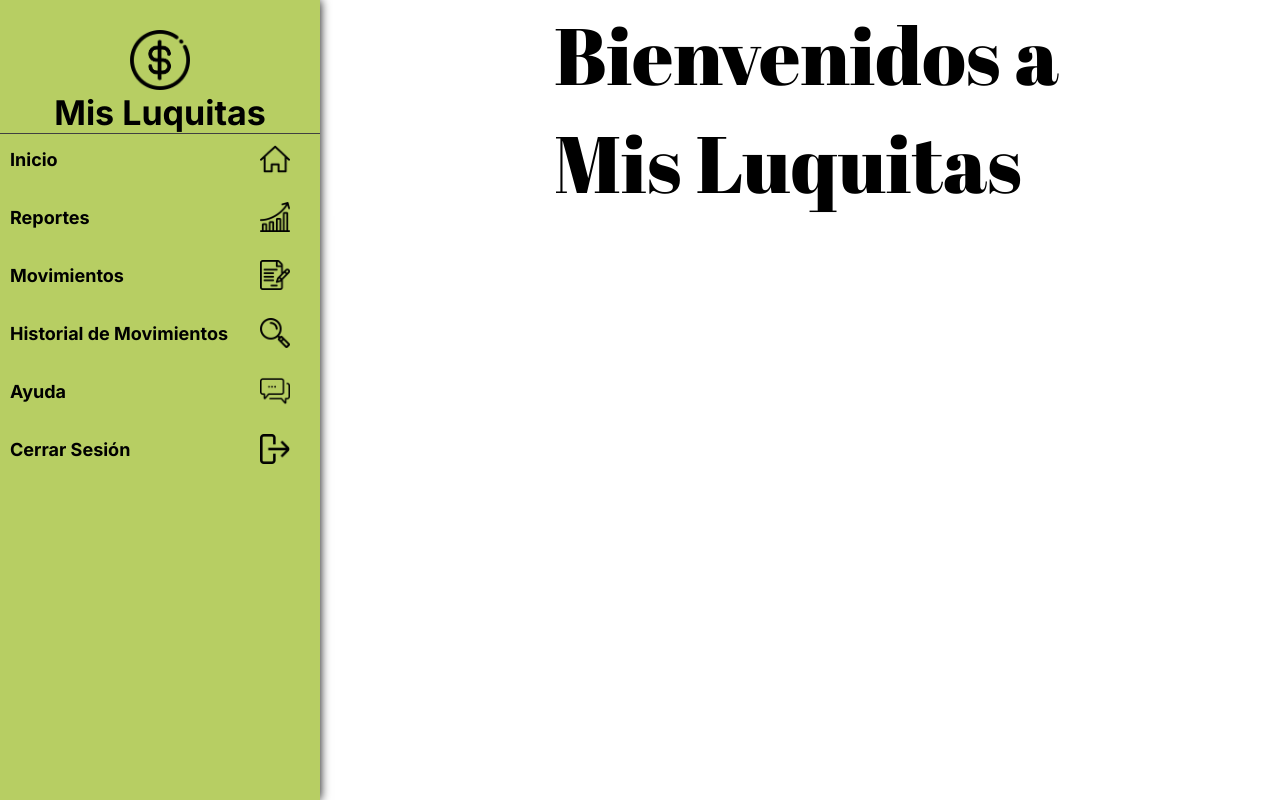
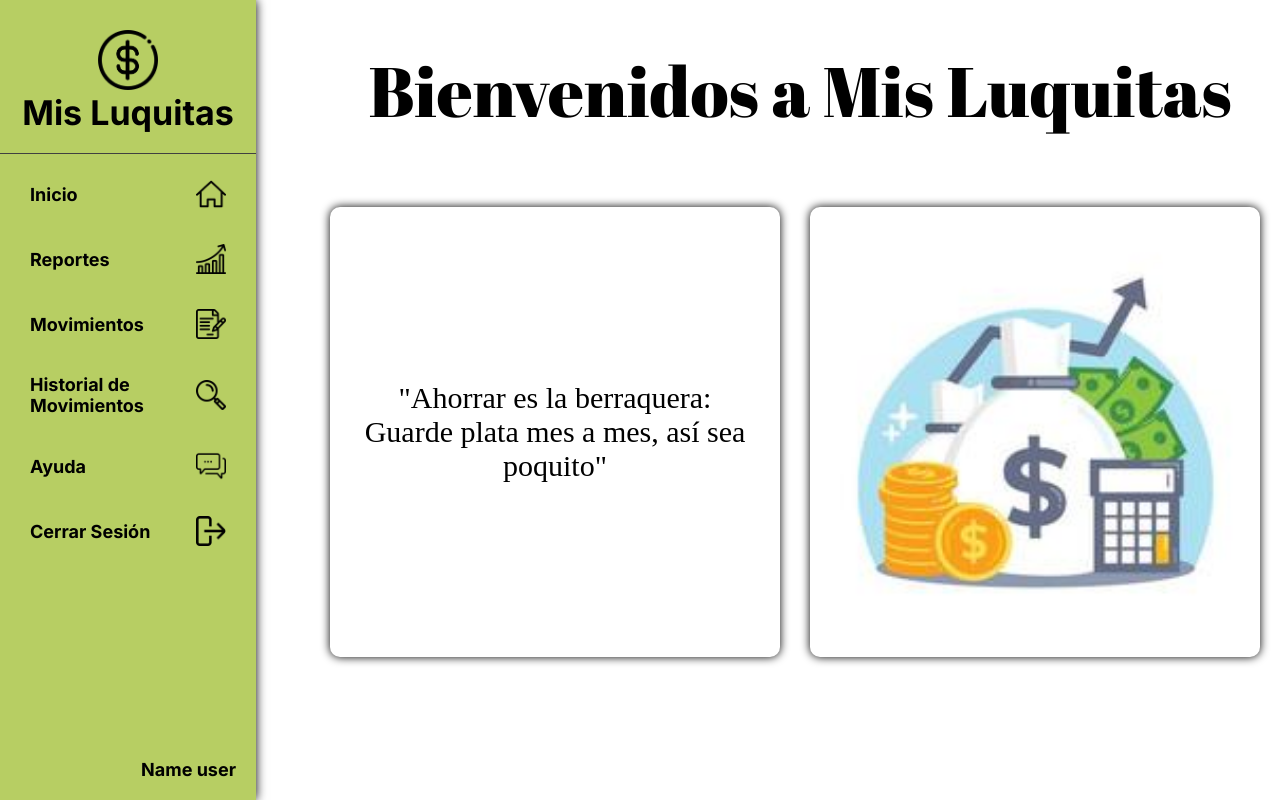
Before and after one commit to CamilaMontoya1786/DevOps-Grupo6-Fronted, a React (Vite) app in the folder Mis_luquitas/client/: page /Home in a window 1280 px wide. Built offline with nearby package versions, Linux system fonts and the light colour scheme.

Commit message:
creacion de la vista Home y actualizacion del Navbar

```diff
--- a/Mis_luquitas/client/src/components/Navbar.jsx
+++ b/Mis_luquitas/client/src/components/Navbar.jsx
@@ -9,9 +9,7 @@ import lupa from "../imagine/lupa.png";
 import ayuda from "../imagine/ayuda.png";
 import cerrarsesion from "../imagine/cerrarsesion.png";
 
-
 function Navbar() {
-
   return (
     <div className={styles.left}>
       <nav className={styles.navbar}>
@@ -47,6 +45,9 @@ function Navbar() {
             <img src={cerrarsesion} />
           </li>
         </ul>
+        <div className={styles.User}>
+          <span className={styles.UserName}>Name user</span>
+        </div>
       </nav>
     </div>
   );
--- a/Mis_luquitas/client/src/page/Home.jsx
+++ b/Mis_luquitas/client/src/page/Home.jsx
@@ -1,17 +1,25 @@
-import React from 'react'
-import styles from "../styles/Home.module.css"
+import React from "react";
+import styles from "../styles/Home.module.css";
+import cerdito from "../imagine/cerdito.jpg";
 
 function Home() {
   return (
     <div className={styles.todo}>
       <div className={styles.header}>
-        <h2> Bienvenidos  a <br />  Mis Luquitas</h2>
+        <h2> Bienvenidos a Mis Luquitas</h2>
       </div>
-      <div className={styles.consejos}>
-
+      <div className={styles.content}>
+        <div className={styles.advice}>
+          <p className={styles.consejo}>
+            {" "}
+            "Ahorrar es la berraquera: Guarde plata mes a mes, así sea poquito"
+          </p>
+        </div>
+        <div className={styles.imagen}>
+        <img src={cerdito} alt="Descripción de la imagen" /></div>
       </div>
     </div>
-  )
+  );
 }
 
-export default Home
+export default Home;
--- a/Mis_luquitas/client/src/page/register.jsx
+++ b/Mis_luquitas/client/src/page/register.jsx
@@ -166,7 +166,8 @@ function Register() {
                 />
                 {showHelperMessage && (
                   <span className={styles.helper_message}>
-          La contraseña debe incluir al menos un número, una letra mayúscula, una letra minúscula y un carácter especial
+                    La contraseña debe incluir al menos un número, una letra
+                    mayúscula, una letra minúscula y un carácter especial
                   </span>
                 )}
                 {errors.password && (
--- a/Mis_luquitas/client/src/styles/Home.module.css
+++ b/Mis_luquitas/client/src/styles/Home.module.css
@@ -1,21 +1,59 @@
-@import url('https://fonts.googleapis.com/css2?family=Abril+Fatface&display=swap');
+@import url("https://fonts.googleapis.com/css2?family=Abril+Fatface&display=swap");
 
-.todo{
-    display: flex;
-    width: 74%;
-    height: 100hv;
-    background-color: rgb(255, 255, 255);
-    right: 0%;
-    position: absolute;
-    justify-content: center;
+.todo {
+  display: flex;
+  flex-direction: column; /* Cambiar a columna */
+  width: 75%;
+  height: 100%;
+  background-color: rgb(255, 255, 255);
+  right: 0%;
+  position: absolute;
+  align-items: center; /* Centra los hijos horizontalmente */
+  gap: 30px;
+}
 
+.header h2 {
+  font-size: 70px;
+  font-family: "Abril Fatface", serif;
+  font-weight: 400;
+  margin-bottom: 10px;
+  width: 100%;
+  margin-top: 5%;
+
+}
+
+.content {
+  display: flex;
+
+  width: 1000px;
+  height: 600px;
+}
+
+.advice {
+  display: flex;
+  background-color: #ffffff;
+  padding: 3%;
+  margin: 3%;
+  align-items: center; /* Opcional: centra el contenido verticalmente */
+  justify-content: center; /* Opcional: centra el contenido horizontalmente */
+  border-radius: 10px;
+  box-shadow: 0 0 10px rgba(0, 0, 0, 1);
+  width: 450px;
+  height: 450px;
+  text-align: center; /* Centra el texto horizontalmente */
+}
+.consejo {
+  font-size: 30px;
 
 
 }
 
-.header h2{
-    font-size: 80px;
-    font-family: "Abril Fatface", serif;
-  font-weight: 400;
-
+.imagen img {
+  display: flex;
+  width: 450px;
+  height: auto;
+  border-radius: 10px;
+  box-shadow: 0 0 10px rgba(0, 0, 0, 1);
+  padding: 3%;
+  margin-top: 30px;
 }
--- a/Mis_luquitas/client/src/styles/navbar.module.css
+++ b/Mis_luquitas/client/src/styles/navbar.module.css
@@ -2,7 +2,7 @@
 
 .left {
   background-color: #b7ce63;
-  width: 25%;
+  width: 20%;
   height: 100vh;
   box-shadow: 0 0 10px rgba(0, 0, 0, 1);
   font-family: "Inter", sans-serif;
@@ -18,11 +18,12 @@
   padding: 10px; /* Añade un poco de padding para crear un área clicable más grande */
   border-radius: 5px; /* Esquinas redondeadas */
   transition: background-color 0.3s; /* Suaviza la transición del color de fondo */
+  margin-top: 15px;
 }
 
 .Link li:hover {
   background-color: #d7ea8f; /* Color de fondo al pasar el mouse */
-  margin-left: -20px;
+  margin-left: -10px;
 }
 
 .Link li img {
@@ -38,7 +39,24 @@
   font-weight: bold; /* Aplica negrita a todo el texto */
   font-family: "Inter", sans-serif;
   display: block; /* Para que el área del enlace cubra todo el li */
-  width: 100%; /* Hace que el enlace ocupe todo el espacio del li */
+  width: 300px; /* Hace que el enlace ocupe todo el espacio del li */
+  margin-left: 20px;
+
+}
+
+.UserName {
+  color: black;
+  font-size: 18px;
+  font-weight: bold; /* Aplica negrita a todo el texto */
+  font-family: "Inter", sans-serif;
+  text-align: right; /* Alinea el texto a la derecha */
+}
+
+
+.User {
+  position: absolute; /* Permite posicionar el nombre de usuario */
+  bottom: 20px; /* Espacio desde la parte inferior */
+  right: 20px; /* Espacio desde la derecha */
 }
 
 .linea {
@@ -52,6 +70,7 @@
   flex-direction: column; /* Organiza los elementos en una columna */
   justify-content: center; /* Centra verticalmente */
   align-items: center; /* Centra horizontalmente */
+  margin-bottom: 20px;
 }
 
 .header img {
```
Also changed, not shown: Mis_luquitas/client/src/imagine/cerdito.jpg (added). Lines whose indentation alone changed are shown as unchanged.
